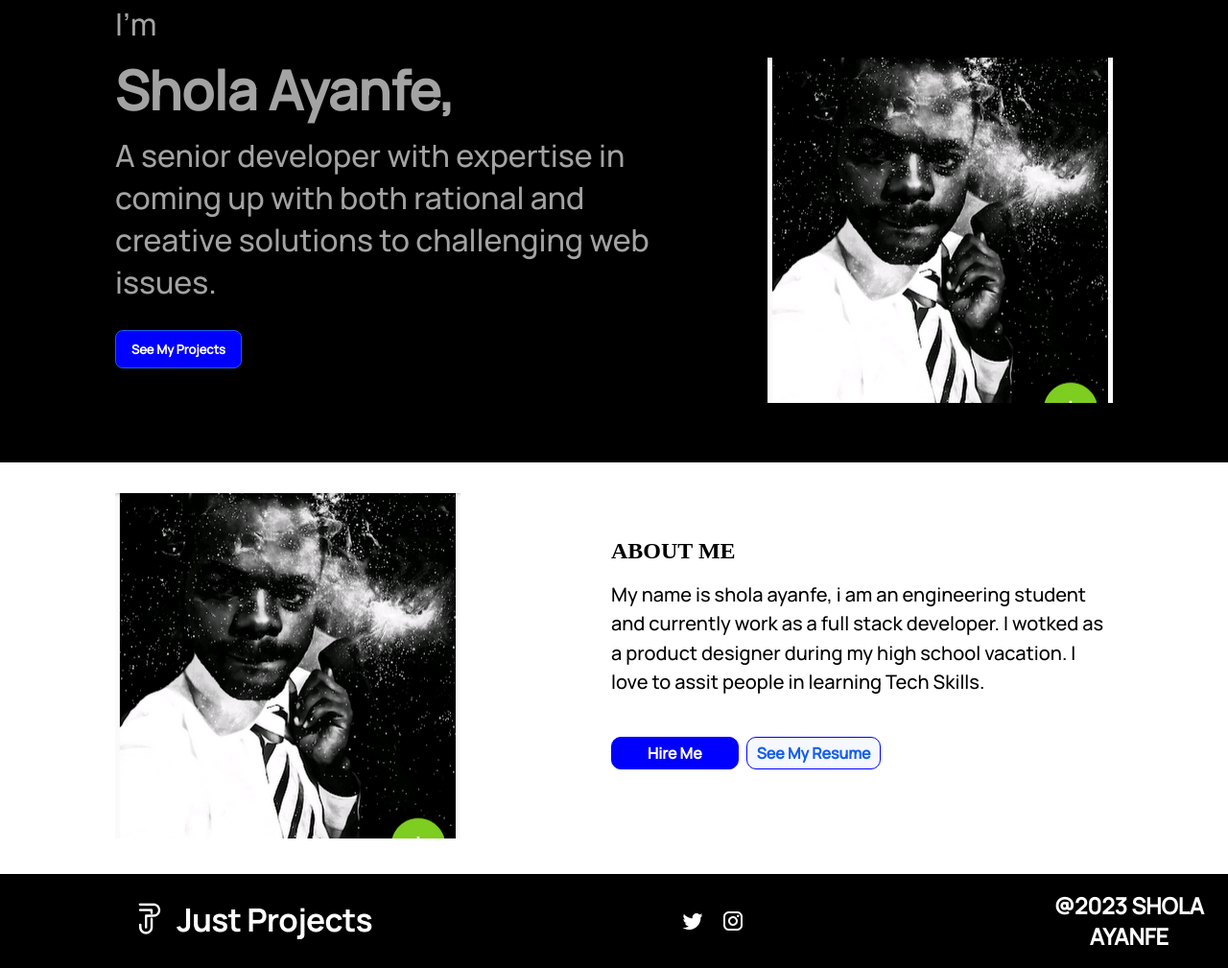
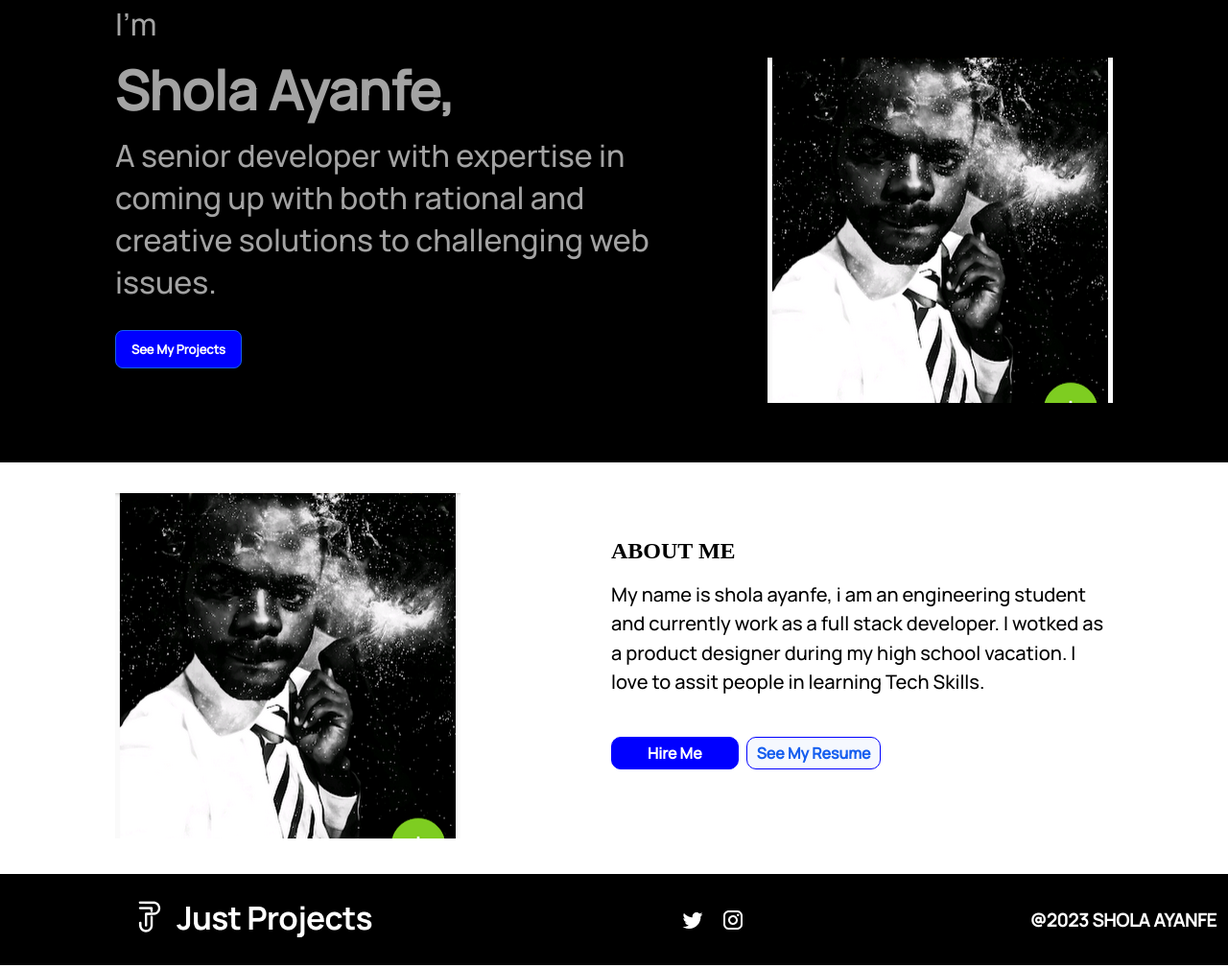
Before and after one commit to sholaayanfeoluwa/Portfolio-Assignment, a plain HTML site: page index.html in a window 1280 px wide. Shown: the part 113-1122 px from the top of the page at 96% size. Drawn offline with Linux system fonts and the light colour scheme; a web font is replaced by a local one.

Commit message:
Update style.css

```diff
--- a/style.css
+++ b/style.css
@@ -191,7 +191,7 @@ footer {
 
 .input {
     color: white;
-    font-size: 20px;
+    font-size: 1rem;
     font-family: 'manrope';
     font-weight: 500px;
     padding-top: 0px;
```
